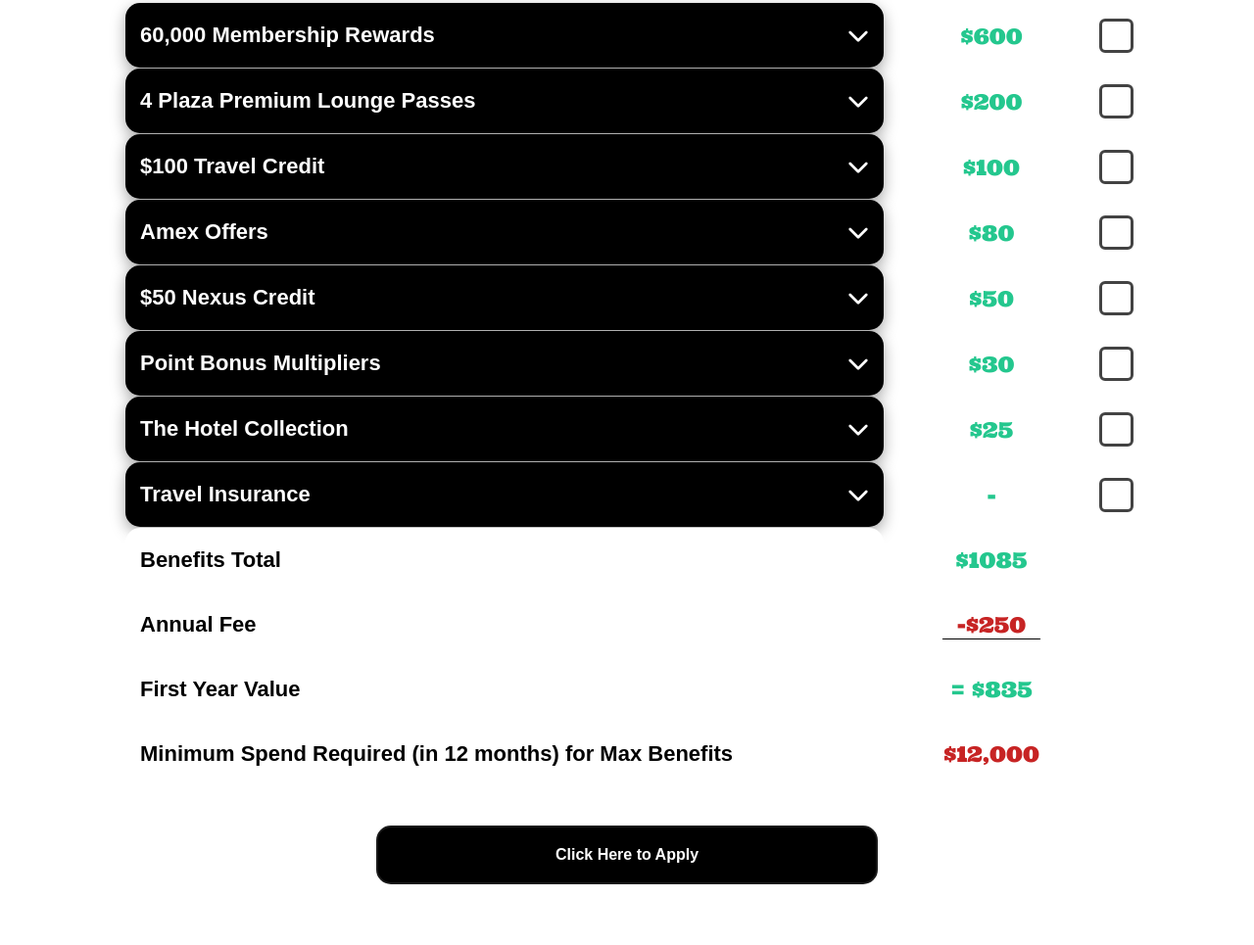
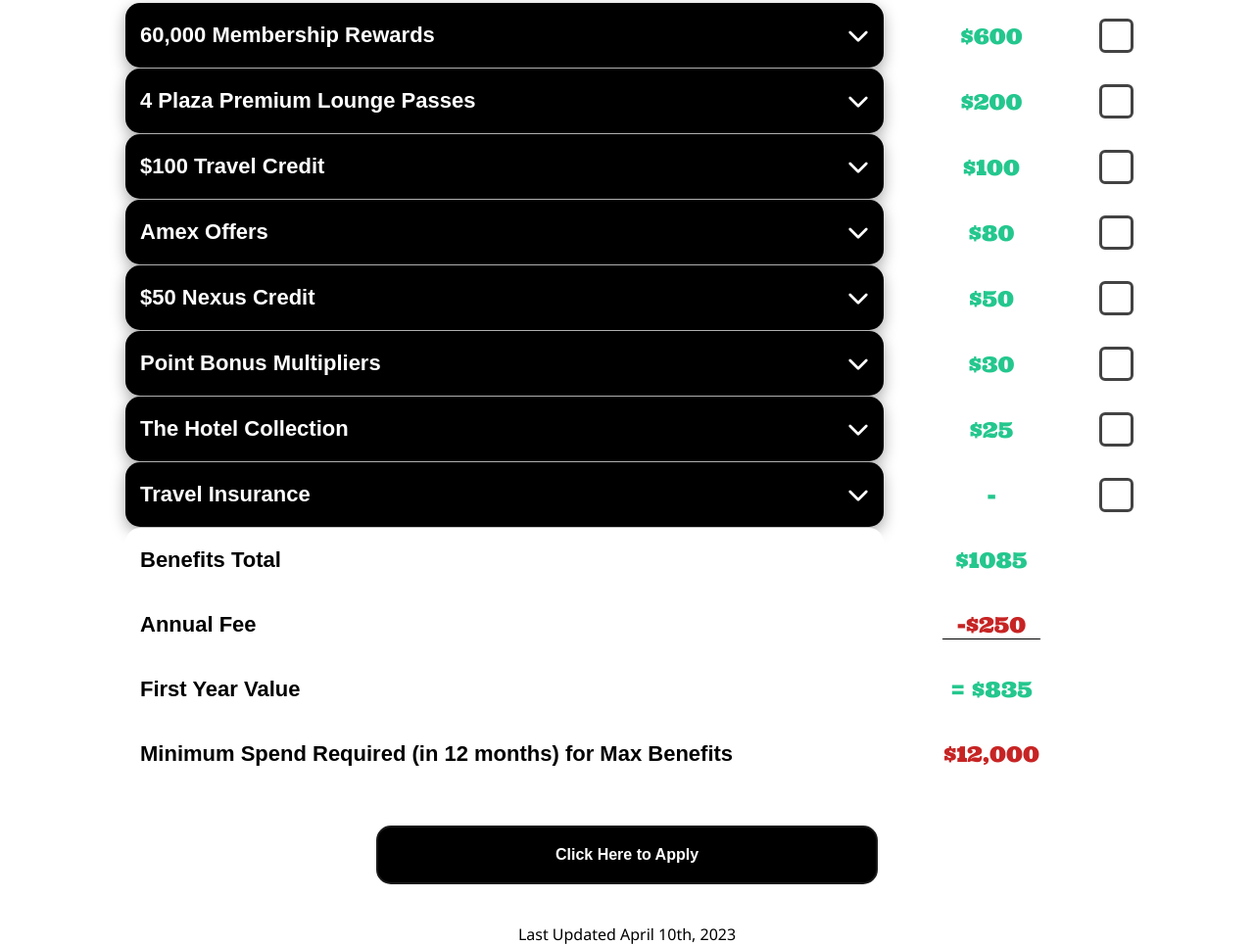
Before and after one commit to gbligh/tcj, a plain HTML site: page american-express-gold.html in a window 1280 px wide. Shown: the part 654-1619 px from the top of the page at 98% size. Before the commit the page ends 1597 px from the top, so only its background shows below. Drawn offline with Linux system fonts and the light colour scheme.

Commit message:
Update american-express-gold.html

```diff
--- a/american-express-gold.html
+++ b/american-express-gold.html
@@ -365,6 +365,8 @@
       <button class="button-27" role="button" onclick=" window.open('https://www.americanexpress.com/ca/en/credit-cards/gold-rewards-card/','_blank')">Click Here to Apply</button>
     </div>
 
+    <div class="updateTextcard">Last Updated April 10th, 2023</div>
+
   </div>
 </section>
 
```
